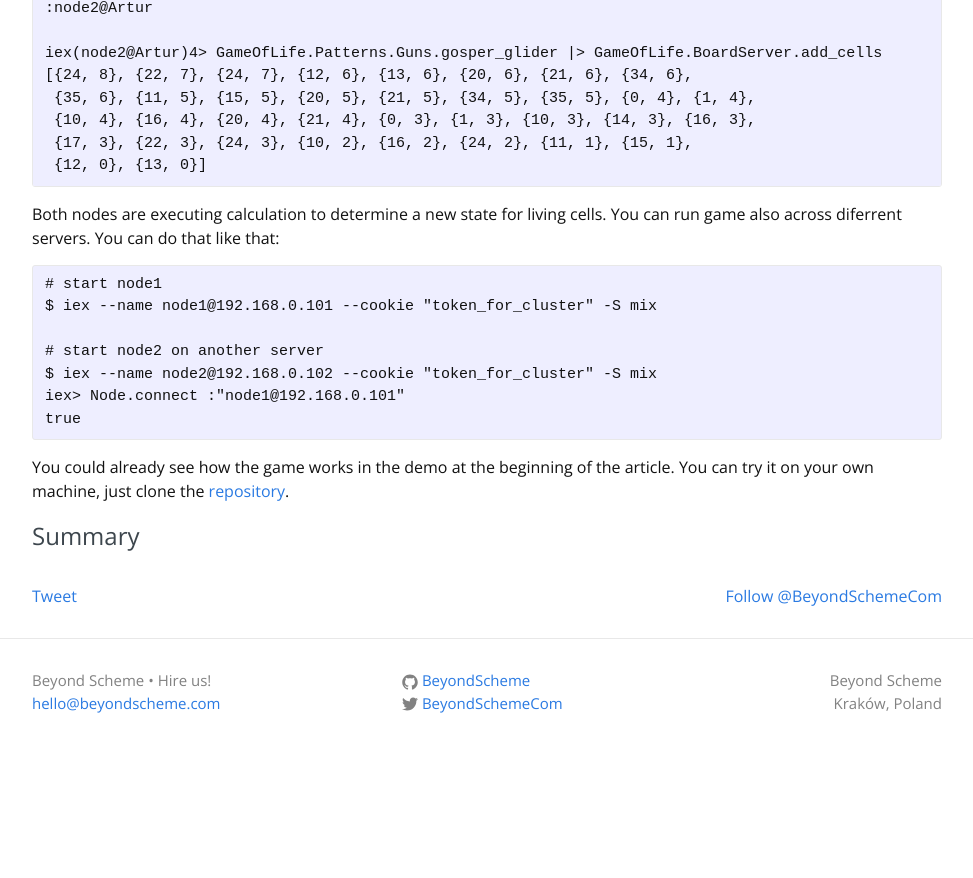
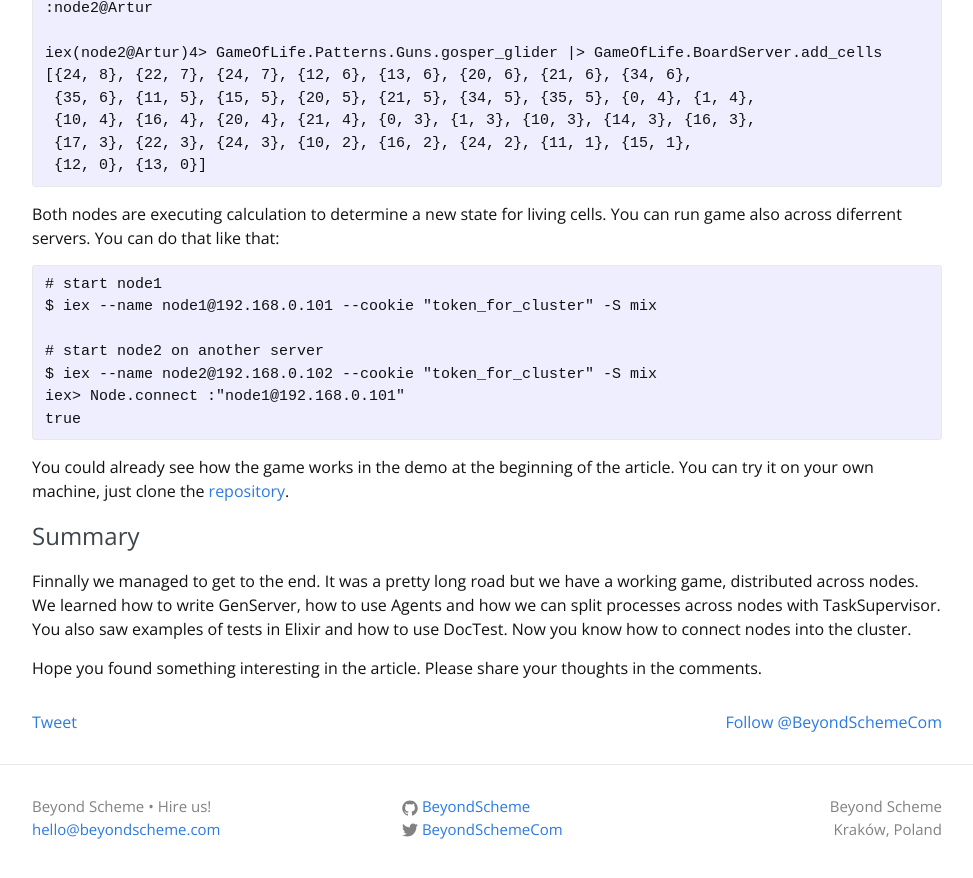
Before and after one commit to BeyondScheme/BeyondScheme.github.io, a Jekyll site: the page built from _posts/2016-04-26-distributed-game-of-life-in-elixir.md, in a window 1280 px wide and 900 px high, scrolled down 25227 px. Shown: the top 878 px of the window, without its empty margins (153-1126 px from the left). Built offline with Jekyll 4.4.1, drawn with Linux system fonts in a browser that asks for light colours; nearby versions of some CDN libraries; comment, search, counter and statistics services are not loaded; before the commit the page ends 26001 px from its top, so only the background shows below that.

Commit message:
Add summary

```diff
--- a/_posts/2016-04-26-distributed-game-of-life-in-elixir.md
+++ b/_posts/2016-04-26-distributed-game-of-life-in-elixir.md
@@ -1057,3 +1057,7 @@ true
 You could already see how the game works in the demo at the beginning of the article. You can try it on your own machine, just clone the [repository](https://github.com/BeyondScheme/elixir-game_of_life).
 
 # Summary
+
+Finnally we managed to get to the end. It was a pretty long road but we have a working game, distributed across nodes. We learned how to write GenServer, how to use Agents and how we can split processes across nodes with TaskSupervisor. You also saw examples of tests in Elixir and how to use DocTest. Now you know how to connect nodes into the cluster.
+
+Hope you found something interesting in the article. Please share your thoughts in the comments.
```
